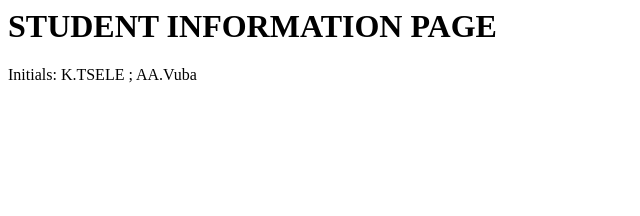
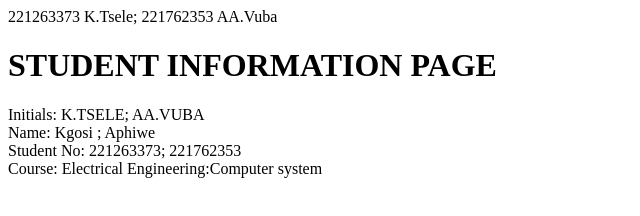
Before and after one commit to AshlyVuba/Operating-systems-2, a plain HTML site: page labs/index.html in a window 1280 px wide. Shown: the whole page, without its empty margins (0-640 px from the left). Drawn offline with Linux system fonts and the light colour scheme.

Commit message:
Update index.html

```diff
--- a/labs/index.html
+++ b/labs/index.html
@@ -1,6 +1,16 @@
+<!DOCTYPE html>
 <html>
-  <body>
-    <h1>STUDENT INFORMATION PAGE</h1>
-    <P> Initials: K.TSELE ; AA.Vuba</P>
-  </body>
+<head>
+221263373 K.Tsele; 221762353 AA.Vuba
+</head>
+<body>
+<h1> STUDENT INFORMATION PAGE</h1>
+<p>
+  Initials: K.TSELE; AA.VUBA<br>
+  Name: Kgosi ; Aphiwe<br>
+  Student No: 221263373; 221762353<br>
+  Course: Electrical Engineering:Computer  system<br>
+</p>
+
+</body>
 </html>
```
